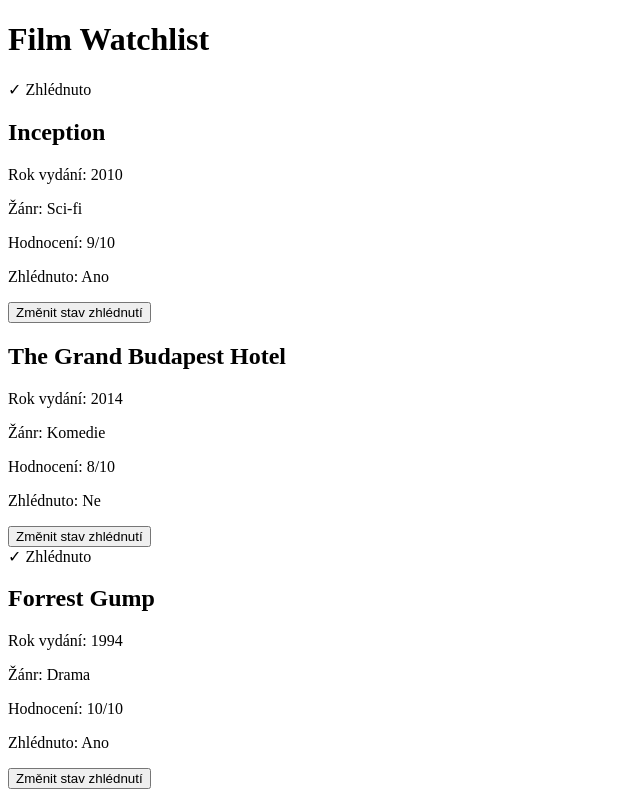
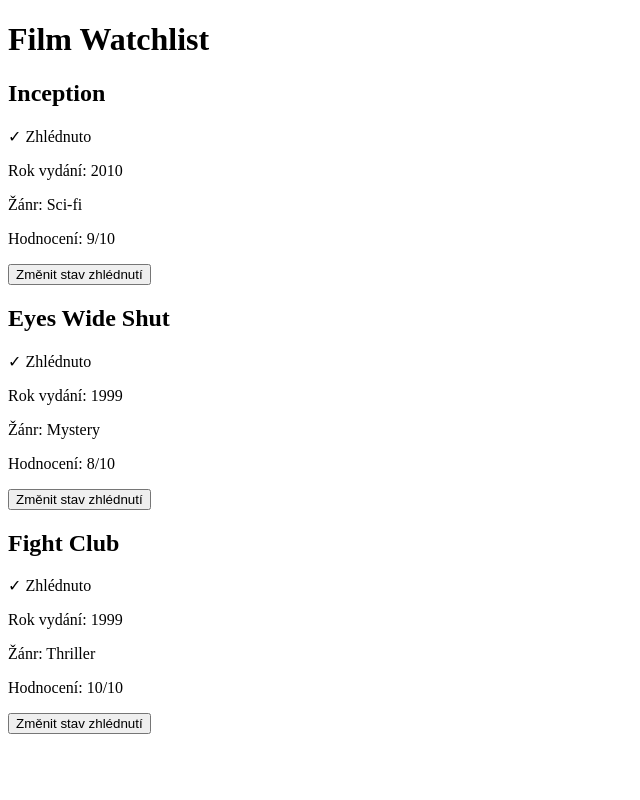
Before and after one commit to LiborJohn66/4IT427_mlal01, a React (Vite) app in the folder 4IT427_mlal01/: page / in a window 1280 px wide. Shown: the whole page, without its empty margins (0-640 px from the left). Built offline with nearby package versions, Linux system fonts and the light colour scheme.

Commit message:
dodatecne upravy k ukolu 1

```diff
--- a/4IT427_mlal01/src/App.tsx
+++ b/4IT427_mlal01/src/App.tsx
@@ -9,16 +9,16 @@ const films = [
     watched: true,
   },
   {
-    title: 'The Grand Budapest Hotel',
-    year: 2014,
-    genre: 'Komedie',
+    title: 'Eyes Wide Shut',
+    year: 1999,
+    genre: 'Mystery',
     rating: 8,
-    watched: false,
+    watched: true,
   },
   {
-    title: 'Forrest Gump',
-    year: 1994,
-    genre: 'Drama',
+    title: 'Fight Club',
+    year: 1999,
+    genre: 'Thriller',
     rating: 10,
     watched: true,
   },
--- a/4IT427_mlal01/src/components/FilmCard.tsx
+++ b/4IT427_mlal01/src/components/FilmCard.tsx
@@ -19,12 +19,11 @@ function FilmCard({
 
   return (
     <article>
-      {watched === true && <span>✓ Zhlédnuto</span>}
       <h2>{title}</h2>
+      {watched === true && <p>✓ Zhlédnuto</p>}
       <p>Rok vydání: {year}</p>
       <p>Žánr: {genre}</p>
       <p>{isRatingValid ? `Hodnocení: ${rating}/10` : 'Neplatné hodnocení'}</p>
-      <p>Zhlédnuto: {watched ? 'Ano' : 'Ne'}</p>
       <button type="button" onClick={() => onToggleWatched(title)}>
         Změnit stav zhlédnutí
       </button>
```
Also changed, not shown: 1 other file (tests, documents, lock files or other folders).
